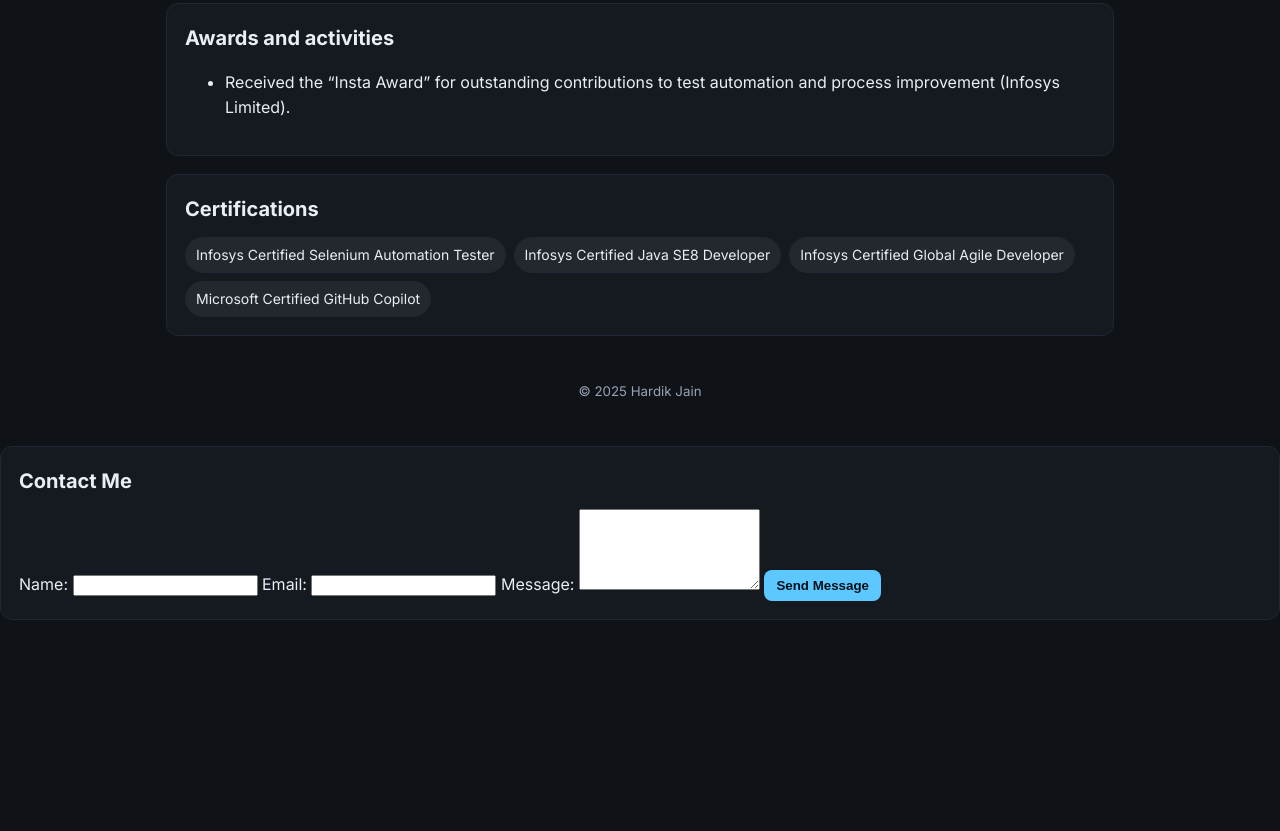
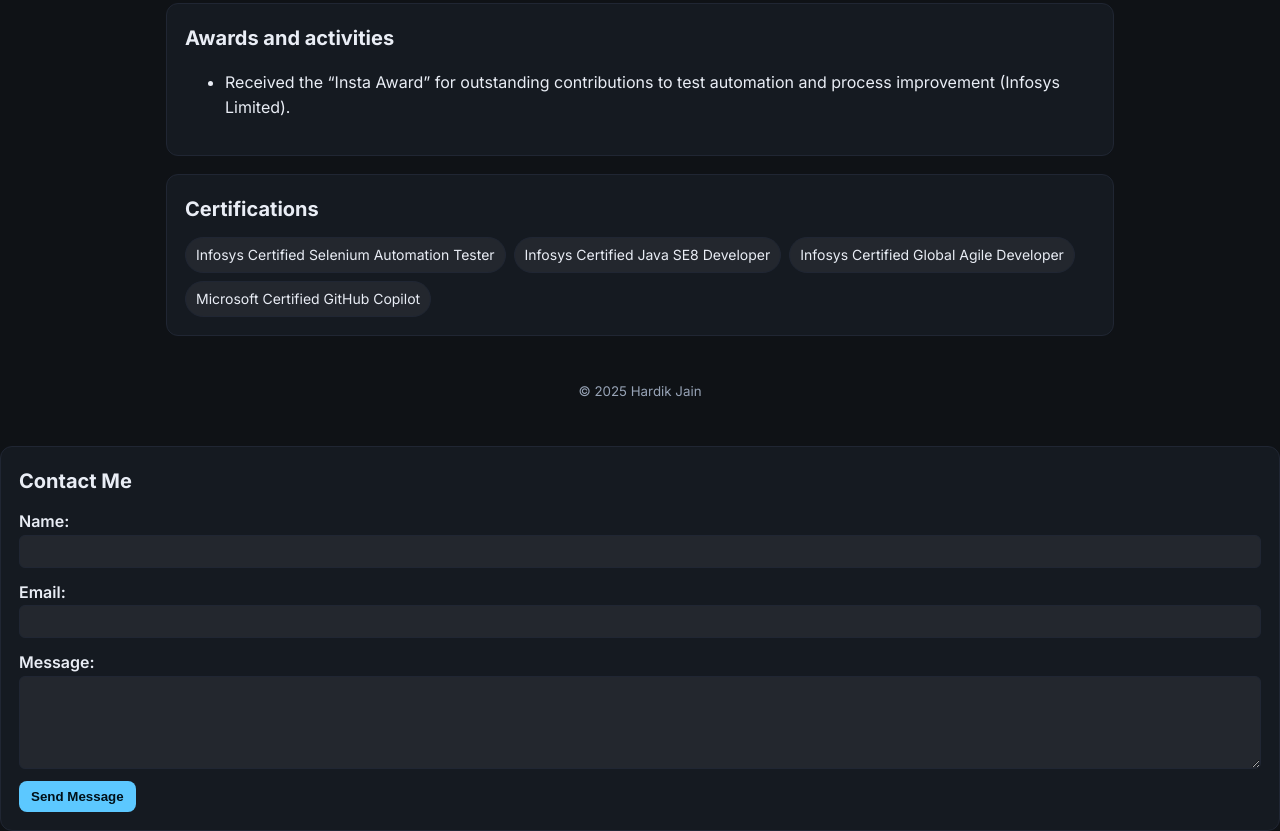
Before and after one commit to 99Hardik/Hardik-Resume-CV_Web, a plain HTML site: page index.html in a window 1280 px wide. Shown: the part 2178-3009 px from the top of the page. Before the commit the page ends 2798 px from the top, so only its background shows below. Drawn offline with Linux system fonts and the light colour scheme.

Commit message:
Update styles.css

```diff
--- a/assets/styles.css
+++ b/assets/styles.css
@@ -137,6 +137,31 @@ body{
   text-align:center;
 }
 
+.contact-form {
+  display: grid;
+  gap: 12px;
+}
+.contact-form label {
+  display: flex;
+  flex-direction: column;
+  font-weight: 600;
+}
+.contact-form input,
+.contact-form textarea {
+  padding: 8px;
+  border: 1px solid var(--border);
+  border-radius: 6px;
+  background: rgba(255,255,255,0.06);
+  color: var(--text);
+}
+.contact-form input:focus,
+.contact-form textarea:focus {
+  outline: 2px solid var(--accent);
+}
+.contact-form button {
+  justify-self: start;
+}
+
 /* Print styles for PDF */
 @media print {
   body{background:#fff;color:#000}
```
